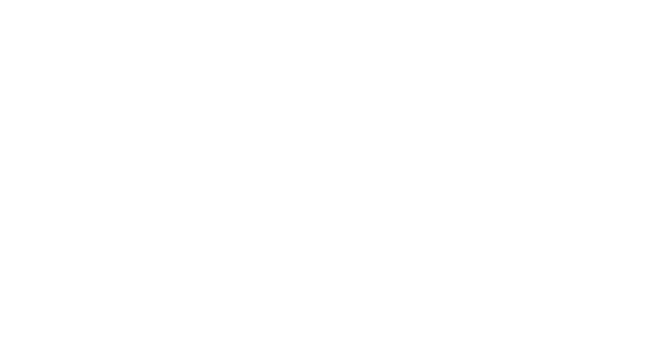
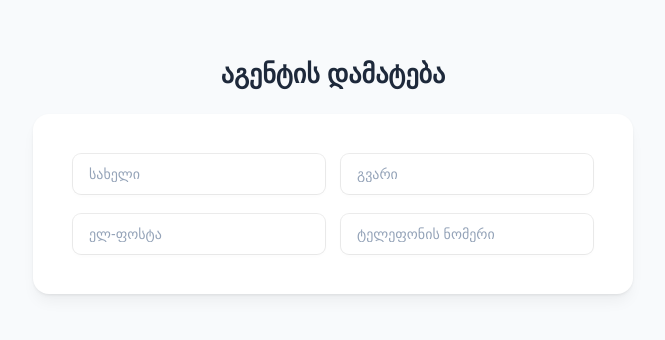
Before and after one commit to Lanssii/react-hook-form-validation, a React (Vite) app: page / in a window 1280 px wide. Shown: the part 260-600 px from the top of the page, without its empty margins (307-972 px from the left). Built offline with nearby package versions, Linux system fonts and the light colour scheme.

Commit message:
feat: add Form component with styling and integrate into App

```diff
--- a/src/App.jsx
+++ b/src/App.jsx
@@ -1,7 +1,12 @@
 import "./App.css";
+import Form from "./Components/Form/Form.jsx";
 
 function App() {
-  return <></>;
+  return (
+    <>
+      <Form />
+    </>
+  );
 }
 
 export default App;
--- /dev/null
+++ b/src/Components/Form/Form.css
@@ -0,0 +1,69 @@
+.form-container {
+  display: flex;
+  flex-direction: column;
+  justify-content: center;
+  align-items: center;
+  min-height: 100vh;
+  background-color: #f8fafc;
+  font-family: sans-serif;
+  padding: 20px;
+}
+
+.form-container h1 {
+  color: #1e293b;
+  margin-bottom: 24px;
+  font-size: 26px;
+}
+
+.form {
+  display: flex;
+  flex-direction: column;
+  gap: 20px;
+  background-color: #ffffff;
+  padding: 40px;
+  border-radius: 16px;
+  width: 100%;
+  max-width: 520px;
+
+  box-shadow: 0 1px 3px rgba(0, 0, 0, 0.05),
+    0 10px 15px -3px rgba(0, 0, 0, 0.05), 0 4px 6px -4px rgba(0, 0, 0, 0.05);
+}
+
+.form-group {
+  display: flex;
+  gap: 16px;
+  width: 100%;
+}
+
+.form input {
+  flex: 1;
+  width: 100%;
+  padding: 12px 16px;
+  font-size: 14px;
+  border: none;
+  outline: none;
+  border-radius: 8px;
+  background-color: #ffffff;
+  color: #334155;
+
+  box-shadow: 0 0 0 1px rgba(0, 0, 0, 0.08), 0 2px 4px rgba(0, 0, 0, 0.02);
+  transition: all 0.2s ease;
+}
+
+.form input::placeholder {
+  color: #94a3b8;
+}
+
+.form input:focus {
+  box-shadow: 0 0 0 2px #3b82f6, 0 4px 10px rgba(59, 130, 246, 0.15);
+}
+
+@media (max-width: 480px) {
+  .form-group {
+    flex-direction: column;
+    gap: 20px;
+  }
+  .form {
+    padding: 24px;
+  }
+}
--- /dev/null
+++ b/src/Components/Form/Form.jsx
@@ -0,0 +1,22 @@
+import "./Form.css";
+
+function Form() {
+  return (
+    <div className="form-container">
+      <h1>აგენტის დამატება</h1>
+      <form className="form">
+        <div className="form-group">
+          <input type="text" placeholder="სახელი" />
+          <input type="text" placeholder="გვარი" />
+        </div>
+
+        <div className="form-group">
+          <input type="email" placeholder="ელ-ფოსტა" />
+          <input type="text" placeholder="ტელეფონის ნომერი" />
+        </div>
+      </form>
+    </div>
+  );
+}
+
+export default Form;
```
